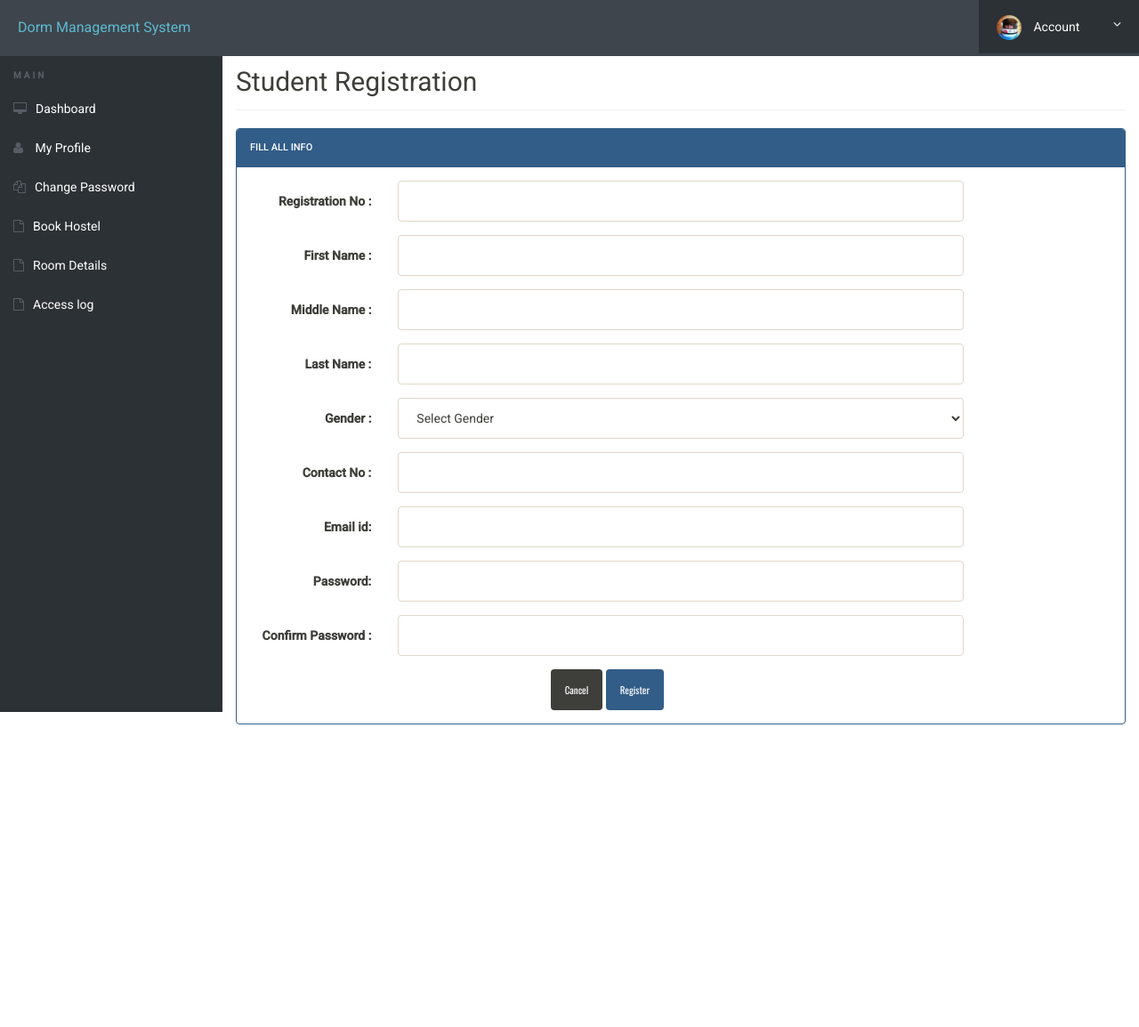
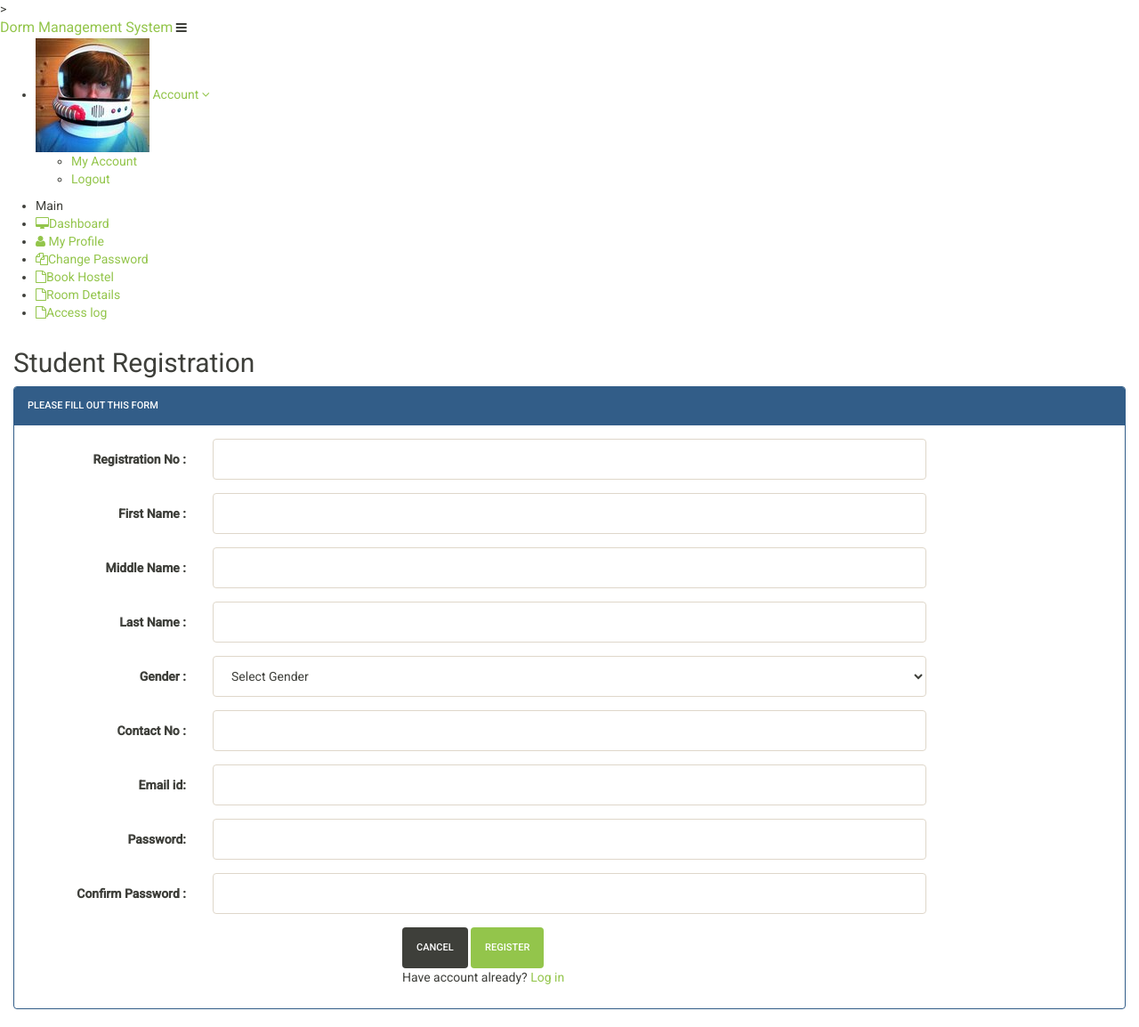
Before and after one commit to Eddie2111/LargeSweetRabbit, a PHP site: page /hostel/registration.php in a window 1280 px wide. Shown: the whole page at 89% size. Before the commit the page ends 814 px from the top, so only its background shows below. Run offline with PHP 8.4, Linux system fonts and the light colour scheme; a user stored in the database is signed in.

Commit message:
Update registration.php

```diff
--- a/registration.php
+++ b/registration.php
@@ -15,7 +15,8 @@
 $stmt = $mysqli->prepare($query);
 $rc=$stmt->bind_param('sssssiss',$regno,$fname,$mname,$lname,$gender,$contactno,$emailid,$password);
 $stmt->execute();
-echo"<script>alert('Student Succssfully register');</script>";
+echo"<script>alert('Registration Complete! Please Login to proceed. ');</script>";
+header("Location: login.php");
 }
 ?>
 
@@ -36,7 +37,7 @@
 	<link rel="stylesheet" href="css/bootstrap-select.css">
 	<link rel="stylesheet" href="css/fileinput.min.css">
 	<link rel="stylesheet" href="css/awesome-bootstrap-checkbox.css">
-	<link rel="stylesheet" href="css/style.css">
+	<link rel="stylesheet" href="css/style1.css">
 <script type="text/javascript" src="js/jquery-1.11.3-jquery.min.js"></script>
 <script type="text/javascript" src="js/validation.min.js"></script>
 <script type="text/javascript" src="http://code.jquery.com/jquery.min.js"></script>
@@ -59,16 +60,14 @@
 		<?php include('includes/sidebar.php');?>
 		<div class="content-wrapper">
 			<div class="container-fluid">
-
 				<div class="row">
 					<div class="col-md-12">
-
 						<h2 class="page-title">Student Registration </h2>
 
 						<div class="row">
 							<div class="col-md-12">
 								<div class="panel panel-primary">
-									<div class="panel-heading">Fill all Info</div>
+									<div class="panel-heading">Please fill out this form</div>
 									<div class="panel-body">
 			<form method="post" action="" name="registration" class="form-horizontal" onSubmit="return valid();">
 
@@ -151,9 +150,12 @@
 
 <div class="col-sm-6 col-sm-offset-4">
 <button class="btn btn-default" type="submit">Cancel</button>
-<input type="submit" name="submit" Value="Register" class="btn btn-primary">
+<input type="submit" name="submit" Value="Register" class="btn btn-success">
+<br/>
+<p>Have account already? <a href="login.php">Log in </a> </p>
 </div>
 </form>
+
 
 									</div>
 									</div>
```
